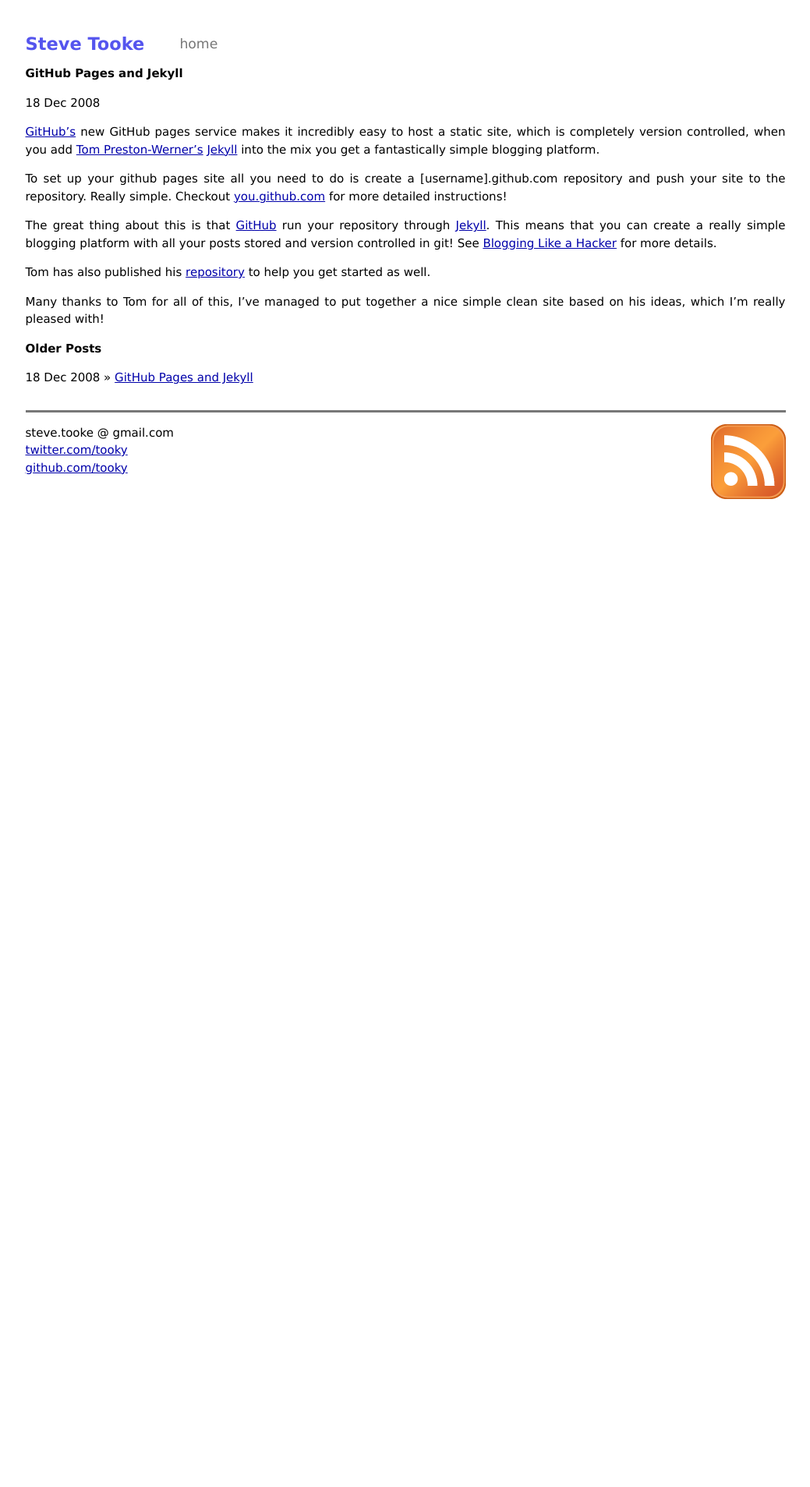
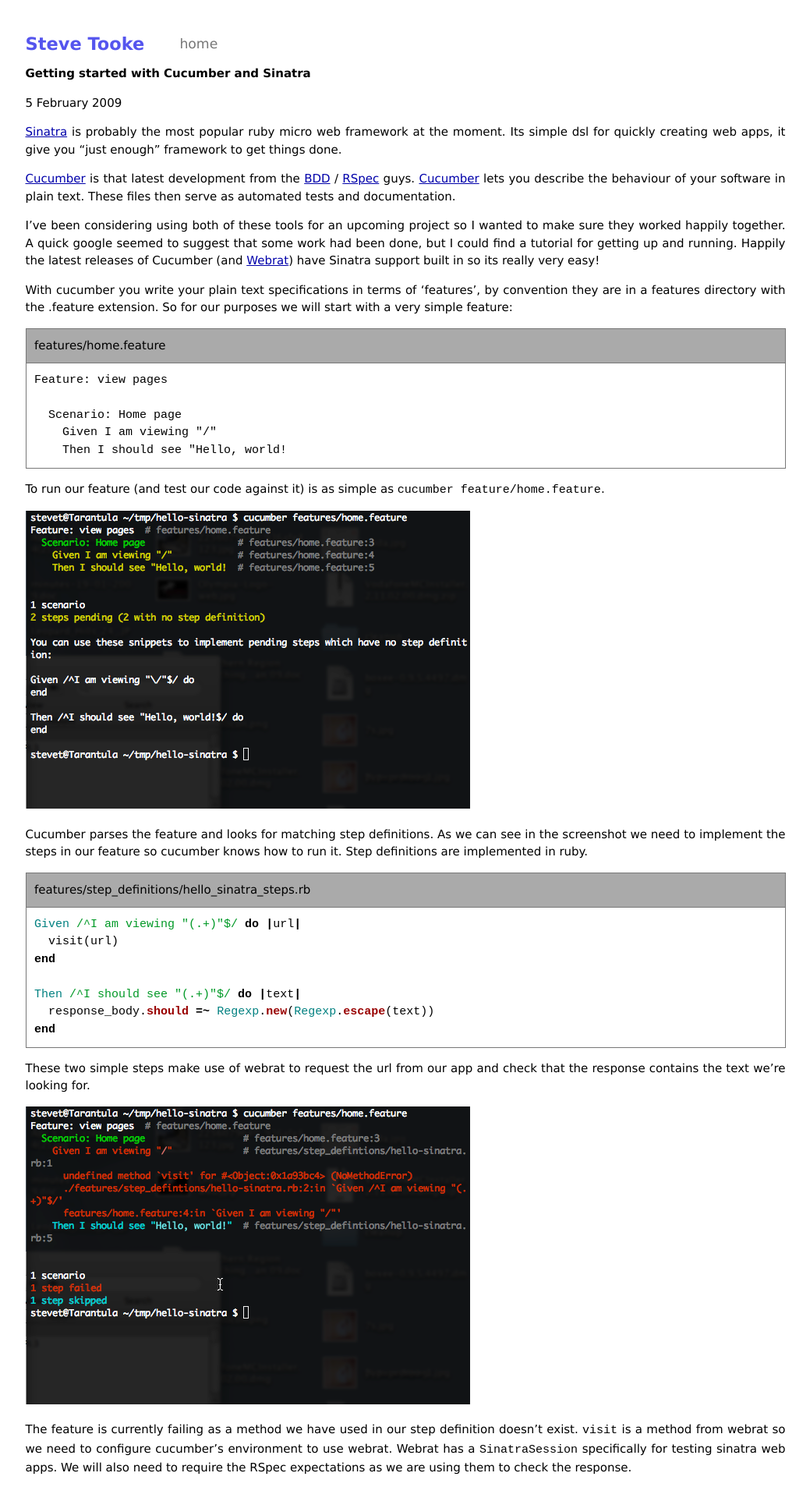
Before and after one commit to tooky/tooky.github.com, a Jekyll site: the page built from index.html, in a window 1280 px wide. Shown: the top 1907 px of the page at 78% size, without its empty margins (120-1159 px from the left). Built offline with Jekyll 4.4.1, drawn with Linux system fonts in a browser that asks for light colours; before the commit the page ends 945 px from its top, so only the background shows below that; some of the changed text lies outside the part shown.

Commit message:
added cucumber and sinatra post

```diff
--- /dev/null
+++ b/_posts/2009-02-05-getting-started-with-cucumber-and-sinatra.markdown
@@ -0,0 +1,132 @@
+---
+layout: post
+title: Getting started with Cucumber and Sinatra
+---
+{{ page.title }}
+================
+
+<p class="date">5 February 2009</p>
+
+[Sinatra](http://sinatra.github.com) is probably the most popular ruby micro web framework at the moment. Its simple dsl for quickly creating web apps, it give you "just enough" framework to get things done.
+
+[Cucumber](http://cukes.info) is that latest development from the [BDD](http://dannorth.net/introducing-bdd) / [RSpec](http://rspec.info) guys. [Cucumber](http://cukes.info) lets you describe the behaviour of your software in plain text. These files then serve as automated tests and documentation.
+
+I've been considering using both of these tools for an upcoming project so I wanted to make sure they worked happily together. A quick google seemed to suggest that some work had been done, but I could find a tutorial for getting up and running. Happily the latest releases of Cucumber (and [Webrat](http://github.com/brynary/webrat/tree/master)) have Sinatra support built in so its really very easy!
+
+With cucumber you write your plain text specifications in terms of 'features', by convention they are in a features directory with the .feature extension. So for our purposes we will start with a very simple feature:
+
+<div class="file">
+  <div class="name">features/home.feature</div>
+  <div class="text">
+{% highlight text %}
+Feature: view pages
+
+  Scenario: Home page
+    Given I am viewing "/"
+    Then I should see "Hello, world!
+{% endhighlight %}
+  </div>
+</div>
+
+To run our feature (and test our code against it) is as simple as <code>cucumber feature/home.feature</code>.
+
+![cucumber pending steps](/images/cucumber1.png)
+
+Cucumber parses the feature and looks for matching step definitions. As we can see in the screenshot we need to implement the steps in our feature so cucumber knows how to run it. Step definitions are implemented in ruby.
+
+ <div class="file">
+  <div class="name">features/step_definitions/hello_sinatra_steps.rb</div>
+  <div class="text">
+{% highlight ruby %}
+Given /^I am viewing "(.+)"$/ do |url|
+  visit(url)
+end
+
+Then /^I should see "(.+)"$/ do |text|
+  response_body.should =~ Regexp.new(Regexp.escape(text))
+end
+{% endhighlight %}
+  </div>
+</div>
+
+These two simple steps make use of webrat to request the url from our app and check that the response contains the text we're looking for.
+
+![cucumber failing without webrat](/images/cucumber2.png)
+
+The feature is currently failing as a method we have used in our step definition doesn't exist. <code>visit</code> is a method from webrat so we need to configure cucumber's environment to use webrat. Webrat has a <code>SinatraSession</code> specifically for testing sinatra web apps. We will also need to require the RSpec expectations as we are using them to check the response.
+
+<div class="file">
+  <div class="name">features/support/env.rb</div>
+  <div class="text">
+{% highlight ruby %}
+require 'spec/expectations'
+require 'webrat/sinatra'
+
+World do
+  Webrat::SinatraSession.new
+end
+{% endhighlight %}
+  </div>
+</div>
+
+Running the scenario again, and we see that everything is hooked up properly and the scenario is failing (as expected because we haven't written any code).
+
+![cucumber failing no code](/images/cucumber3.png)
+
+Now we have our failing scenario we can start putting together our web app and make sure we're running with a green light!
+
+<div class="file">
+  <div class="name">hello.rb</div>
+  <div class="text">
+{% highlight ruby %}
+require 'sinatra'
+
+get '/' do
+  "Hello, world!"
+end
+{% endhighlight %}
+  </div>
+</div>
+
+Now if we run out scenario again unfortunately it still fails, we need to hook cucumber up to our app.
+
+<div class="file">
+  <div class="name">features/support/env.rb</div>
+  <div class="text">
+{% highlight ruby %}
+require 'spec/expectations'
+require 'webrat/sinatra'
+
+$0 = File.dirname(__FILE__) + '/../../hello.rb' # Otherwise Sinatra will look for views in the wrong place
+require File.dirname(__FILE__) + '/../../hello'
+
+World do
+  Webrat::SinatraSession.new
+end
+{% endhighlight %}
+  </div>
+</div>
+
+Finally running cucumber gives us that nice green feeling.
+
+![green cucumber](/images/cucumber4.png)
+
+The only thing left to do is to add a rake file to run our features for us.
+
+<div class="file">
+  <div class="name">Rakefile</div>
+  <div class="text">
+{% highlight ruby %}
+require 'rubygems'
+require 'cucumber/rake/task'
+
+Cucumber::Rake::Task.new(:features) do |t|
+  t.cucumber_opts = "--format pretty"
+end
+{% endhighlight %}
+  </div>
+</div>
+
+![rake features](/images/cucumber5.png)
+
+All of the code for this getting started guide is available from [gist](http://gist.github.com/58647).
--- a/css/screen.css
+++ b/css/screen.css
@@ -128,3 +128,18 @@
 .footer .rss {
    float: right;
 }
+
+.file {
+   border: 1px solid #777;
+}
+
+.file .name {
+   background-color: #aaa;
+   padding: 0.7em;
+   border-bottom: 1px solid #777;
+   font-family:
+}
+
+.file .text {
+  padding: 0.7em;
+}
--- a/css/syntax.css
+++ b/css/syntax.css
@@ -1,4 +1,4 @@
-.highlight { background: #ffffff; }
+.highlight { background: #ffffff;}
 .highlight .c { color: #999988; font-style: italic } /* Comment */
 .highlight .err { color: #a61717; background-color: #e3d2d2 } /* Error */
 .highlight .k { font-weight: bold } /* Keyword */
```
Also changed, not shown: images/cucumber1.png (added), images/cucumber2.png (added), images/cucumber3.png (added), images/cucumber4.png (added), images/cucumber5.png (added), 1 other file.
